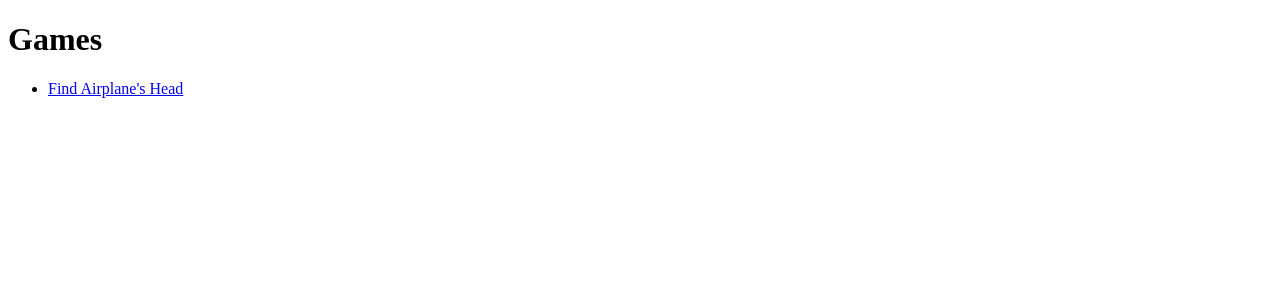
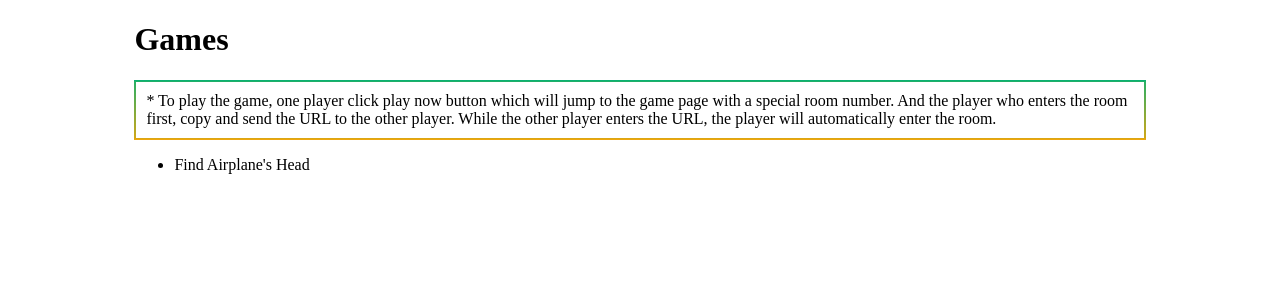
Before and after one commit to Amber-Song/Game, a Vue app in the folder frontend/: page / in a window 1280 px wide. Shown: the top 300 px of the page. Built offline with nearby package versions, Linux system fonts and the light colour scheme.

Commit message:
Some changes of content of the page

```diff
--- a/frontend/src/App.vue
+++ b/frontend/src/App.vue
@@ -7,6 +7,11 @@
 <style>
 * {
   box-sizing: border-box;
+}
+.introduction-page {
+  width: 80%;
+  margin-left: auto;
+  margin-right: auto;
 }
 table {
   border-collapse: collapse;
--- a/frontend/src/views/FindAirplaneGame.vue
+++ b/frontend/src/views/FindAirplaneGame.vue
@@ -1,5 +1,5 @@
 <template>
-  <div class="game">
+  <div class="page">
     <h1>&rarr; Find airplane's head</h1>
     <div class="game-round-player">
       Round {{ round }}
@@ -71,7 +71,7 @@
       </table>
 
       <div class="inline-block">
-        <div class="inline-block">&larr; This is an example of game.</div>
+        <div class="inline-block">&larr; This is an example of airplanes.</div>
         <br>
         <div class="inline-block" v-on:click="backToIntro()">
           &rarr; Go back to introduction page and
@@ -170,7 +170,7 @@ export default {
 </script>
 
 <style scoped>
-.game {
+.page {
   width: 90%;
   margin-left: auto;
   margin-right: auto;
--- a/frontend/src/views/FindAirplaneIntro.vue
+++ b/frontend/src/views/FindAirplaneIntro.vue
@@ -1,6 +1,9 @@
 <template>
-  <div class="introduction">
-    <h1>&rarr; Find airplane's head</h1>
+  <div class="introduction-page">
+    <h1
+      title="Get bored of playing this? Take a look at other games!"
+      v-on:click="backToHome()"
+    >&rarr; Find airplane's head</h1>
     <!-- This is the image for the example -->
     <div class="introduction-content">
       <table>
@@ -24,12 +27,6 @@
           the flipped pieces will show you it is an airplane's head, or a part of the body,
           or not airplanes. The one who uses the least pieces to find two airplanes' head
           (the dark blue piece) win the game.
-        </div>
-        <br>
-        <div>
-          * To play the game, one player click play now button which will jump to the game page
-          with a special room number. And the player who enters the room first, copy and send the URL
-          to the other player. While the other player enters the URL, the player will automatically enter the room.
         </div>
         <br>
         <h2>Setting:</h2>
@@ -72,17 +69,15 @@ export default {
         .catch(error => {
           console.log("Error:", error); // Logs out the error
         });
+    },
+    backToHome() {
+      this.$router.push({ path: "/" });
     }
   }
 };
 </script>
 
 <style scoped>
-.introduction {
-  width: 80%;
-  margin-left: auto;
-  margin-right: auto;
-}
 .introduction-content {
   display: grid;
   grid-template-columns: 260px auto;
--- a/frontend/src/views/Home.vue
+++ b/frontend/src/views/Home.vue
@@ -1,10 +1,32 @@
 <template>
-  <div>
+  <div class="introduction-page">
     <h1>Games</h1>
+    <div class="page-notice">
+      * To play the game, one player click play now button which will jump to the game page
+      with a special room number. And the player who enters the room first, copy and send the URL
+      to the other player. While the other player enters the URL, the player will automatically enter the room.
+    </div>
     <ul>
       <li>
-        <router-link :to="{name: 'FindAirplaneIntroduction'}">Find Airplane's Head</router-link>
+        <router-link
+          :to="{name: 'FindAirplaneIntroduction'}"
+          class="link__none-style"
+        >Find Airplane's Head</router-link>
       </li>
     </ul>
   </div>
 </template>
+
+<style scoped>
+.page-notice {
+  border: 2px dotted transparent;
+  border-image: linear-gradient(to top, #f9a507, #00b176);
+  border-image-slice: 10;
+  padding: 10px;
+}
+.link__none-style,
+.link__none-style:visited {
+  text-decoration: none;
+  color: black;
+}
+</style>
```
